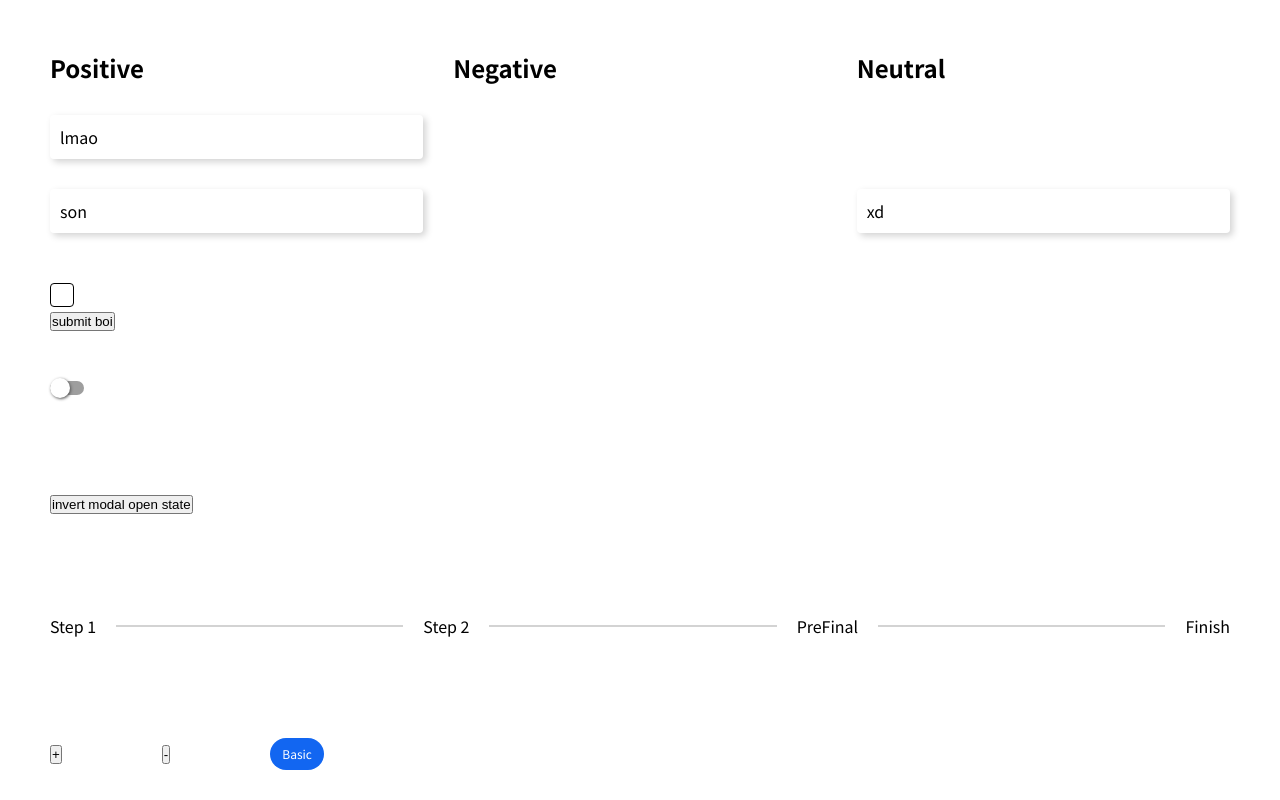
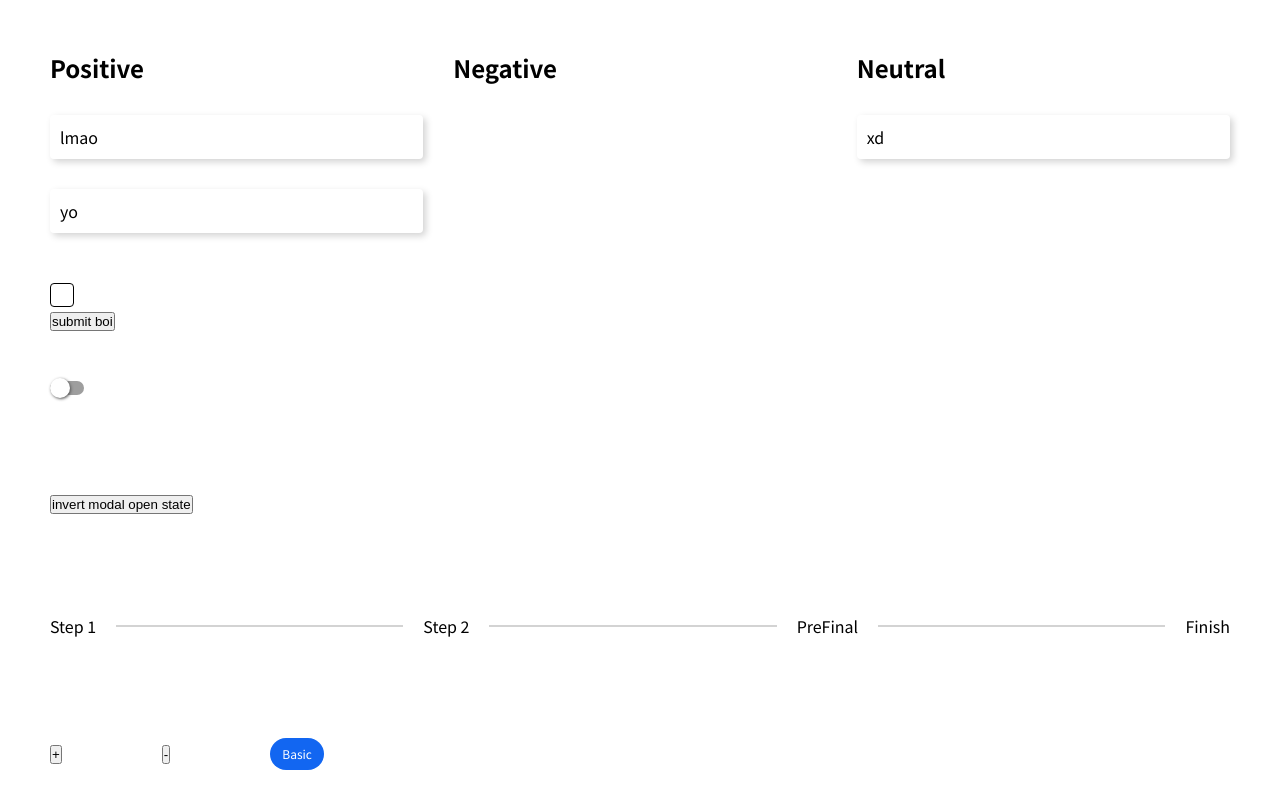
Before and after one commit to usmanabdurrehman/Upstate-UI, a React (Create React App) app: page / in a window 1280 px wide. Shown: the top 800 px of the page. Built offline with nearby package versions, Linux system fonts and the light colour scheme.

Commit message:
TransferList story added

```diff
--- a/src/App.js
+++ b/src/App.js
@@ -33,7 +33,7 @@ function App() {
   return (
     <div className="App">
       <div className="wrapper">
-        <TransferList/>
+        <TransferList headers={["Positive", "Negative", "Neutral"]} transferListData={[['lmao','yo'],[],['xd']]}/>
         <form
           onSubmit={(e) => {
             e.preventDefault();
--- a/src/Components/TransferList/TransferList.component.jsx
+++ b/src/Components/TransferList/TransferList.component.jsx
@@ -3,14 +3,30 @@ import styles from "./TransferList.module.css";
 
 import { classNames } from "utils";
 
-export default function TransferList() {
+import PropTypes from "prop-types";
+
+export default function TransferList({ headers, transferListData }) {
 	const NUM_COLS = 3;
-	const [transferList, setTransferList] = useState([
-		["lmao", undefined, undefined],
-		["son", undefined, "xd"],
-	]);
 
-	let headers = ["Positive", "Negative", "Neutral"];
+	let conversion = (array) => {
+		let NUM_ROWS = Math.max(...array.map((arr) => arr.length));
+		let NUM_COLS = array.length;
+		let newArr = [];
+		let i = 0;
+		while (i < NUM_ROWS) {
+			let dummyArr = [];
+			array.forEach((arr) => {
+				dummyArr.push(arr[i]);
+			});
+			newArr.push(dummyArr);
+			i += 1;
+		}
+		return newArr;
+	};
+
+	const [transferList, setTransferList] = useState(
+		conversion(transferListData)
+	);
 
 	useEffect(() => {}, [transferList]);
 
@@ -112,3 +128,11 @@ export default function TransferList() {
 		</div>
 	);
 }
+
+
+TransferList.propTypes = {
+  headers: PropTypes.arrayOf(PropTypes.string),
+  transferListData: PropTypes.arrayOf(PropTypes.arrayOf(PropTypes.string)),
+};
+
+TransferList.defaultProps = {};
```
Also changed, not shown: 1 other file (tests, documents, lock files or other folders).
